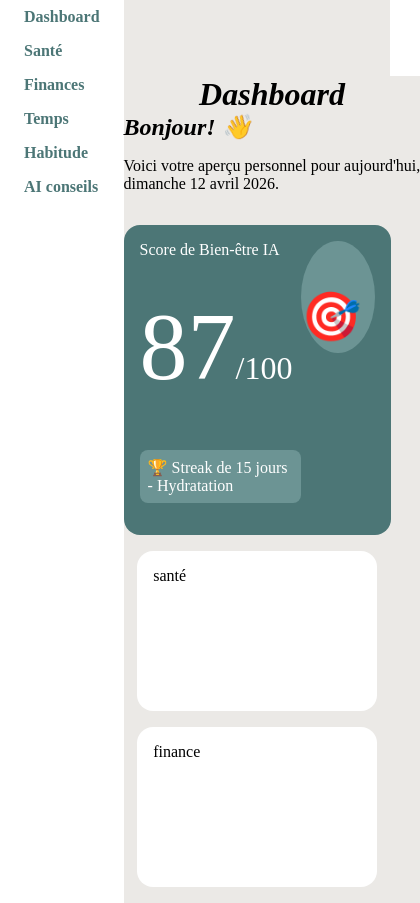
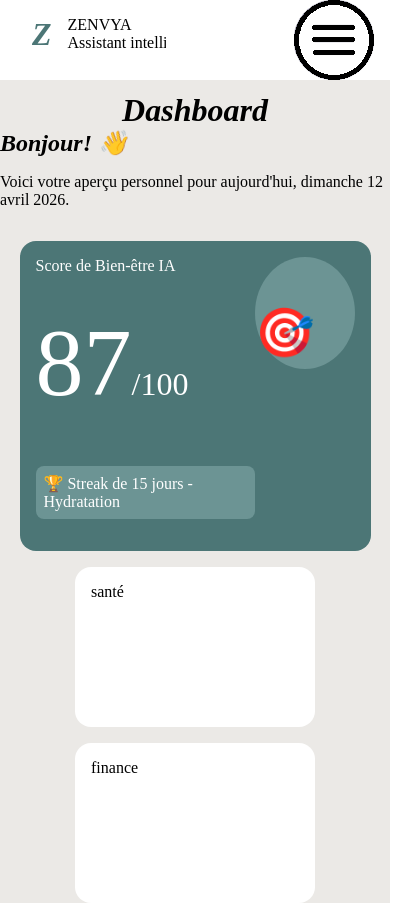
Before and after one commit to hakim-azizi/zenvya, a React (Vite) app: page /dashboard in a window 390 px wide. Shown: the top 903 px of the page, 420 px wide, since content can reach past the window. Built offline with nearby package versions, Linux system fonts and the light colour scheme.

Commit message:
Fixed the dropdown menu display bug

```diff
--- a/src/component/Menu.tsx
+++ b/src/component/Menu.tsx
@@ -1,10 +1,91 @@
+import { useState, useEffect, useRef } from "react";
+
 import { Link } from "react-router-dom";
 
+import '../style/Menu.css'
 
 function Menu() {
+    const [image, Setimage] = useState("../images/images/menu-burger.png");
+    const [value, setValue] = useState(0);
+    const [height, setHeight] = useState(0);
+    const containerRef = useRef<HTMLUListElement | null>(null);
+    const [windowWidth,setWindowWidth] = useState<boolean>(window.matchMedia('(min-width: 801px)').matches);
+    const measureHeight = () => {
+        if (containerRef.current) {
+          setHeight(containerRef.current.scrollHeight);
+        }
+      };
+    const menu = containerRef.current;
+    useEffect(() => {
+      window.addEventListener("resize", () => {
+      const menu = containerRef.current;
+
+      if (!menu) return;
+
+      setWindowWidth(window.matchMedia("(min-width: 801px)").matches);
+      if (window.matchMedia("(min-width: 801px)").matches) {
+        menu.style.visibility = "visible";
+        menu.style.height = `${height}px`;
+      } else {
+      if (value === 1) {
+        menu.style.visibility = "visible";
+        menu.style.marginTop='80px';
+      } else {
+        menu.style.marginTop=`-${height+80}px`;
+        menu.style.visibility = "hidden";
+    }
+    }
+ });
+ }, [windowWidth, height, value]);
+
+      useEffect(() => {
+        measureHeight();
+      }, []);
+
+    const openMenu = () => {
+
+    if(menu){
+
+    if (value === 0) {
+      setValue(1);
+      Setimage("../images/images/menu-burger1.png");
+      menu.style.marginTop='80px';
+      menu.style.visibility = "visible";
+      // transform: scale(1);
+      menu.style.height = `${height}px`;
+    } else {
+      setValue(0);
+      Setimage("../images/images/menu-burger.png");
+      menu.style.marginTop=`-${height+80}px`;
+      // menu.style.height = "0px";
+      setTimeout(() => {
+        menu.style.visibility = "hidden";
+      }, 250); // Durée de l'animation de fermeture
+    }}
+  };
+
   return (
+    <header className='vertical-menu'>
+      <div>
+        <p>
+          Z
+        </p>
+        <p>
+          ZENVYA<br />
+          Assistant intelligent
+        </p>
+      </div>
     <nav className="menu">
-      <ul>
+      <button type="button" onClick={openMenu}>
+        <img src={image} alt="Ouverture du menu" />
+      </button>
+                <ul
+            className="open-menu"
+            ref={containerRef}
+            style={{
+              transition: "margin-top 0.3s ease",
+            }}
+            >
         <li><Link to="dashboard">Dashboard</Link></li>
         <li><Link to="health">Santé</Link></li>
         <li><Link to="finance">Finances</Link></li>
@@ -13,7 +94,7 @@ function Menu() {
         <li><Link to="ai-consulting">AI conseils</Link></li>
       </ul>
     </nav>
-
+  </header>
   );
 }
 export default Menu;
--- a/src/style/App.css
+++ b/src/style/App.css
@@ -22,30 +22,15 @@ section {
     width: 45%;
     min-width: 240px;
 }
-.menu {
-    width:14em;
-    padding:0 1em;
-    background: #FFF;
-}
-.menu ul {
-    display: flex;
-    flex-direction: column;
-    width: 100%;
-
-}
-.menu ul li {
-    width: 100%;
-    list-style: none;
-    border-radius: 1;
-}
 .content {
     display: flex;
     flex-wrap: wrap;
     justify-content: center;
+    align-items: center;
     margin: 0;
     flex: 1;
     background-color: #EBE9E6;
-    margin: 4.75em 0 1em 0;
+    margin: 5.75em 0 1em 0;
     gap: 1em;
 }
 header {
@@ -71,3 +56,13 @@ header h2, header p {
 a {
     text-decoration: none;
 }
+@media (max-width: 800px) {
+.content {
+    margin: 5.75em 0 1em 0;
+    }
+}
+@media (min-width: 801px) {
+.content {
+    margin: 1em 0 1em 0;
+    }
+}
--- a/src/style/Footer.css
+++ b/src/style/Footer.css
@@ -2,6 +2,7 @@ footer {
     background: #2B2B2B;
     color: #FFF;
     padding: 1em;
+    width: calc(100vw - 1em);
 }
 footer > section {
     display: flex;
--- a/src/style/Home.css
+++ b/src/style/Home.css
@@ -5,6 +5,7 @@
     justify-content: center;
     gap: 1em;
     padding: 1em 0 3em 0;
+    margin-top: 4.75em;
 }
 .border {
     display: inline;
@@ -20,7 +21,6 @@
 }
 p {
     margin: 1em 0;
-    width: 100%;
 }
 .espacement {
     display: flex;
--- /dev/null
+++ b/src/style/Menu.css
@@ -0,0 +1,84 @@
+.vertical-menu {
+    background: #FFF;
+    display: flex;
+}
+.vertical-menu > div {
+    display: flex;
+    flex-wrap: wrap;
+    gap: 1em;
+}
+.vertical-menu > div > p:first-child {
+    color : #4C7676;
+    font-weight: bold;
+    font-style: italic;
+    padding-left: 1em;
+    font-size: 2em;
+    margin-top: .5em;
+}
+.menu {
+    display:flex;
+    justify-content: flex-end;
+    padding:0 1em;
+    background: #FFF;
+    width:14em;
+}
+.menu button {
+    display: none;
+    width: 80px;
+    height: 80px;
+    border: none;
+    background: #FFF;
+}
+.menu ul {
+    display: flex;
+    flex-direction: column;
+    width:14em;
+}
+.menu ul li {
+    width: 100%;
+    list-style: none;
+    border-radius: 1;
+}
+
+@media (max-width: 800px) {
+        .vertical-menu {
+        flex-direction: row;
+        justify-content: space-between;
+        height: 80px;
+        width: 100%;
+        position: fixed;
+        right: 0;
+        top: 0;
+    }
+    .menu button {
+        display: inline;
+    }
+    .menu {
+        position: absolute;
+        top: 0;
+        right: 0;
+    }
+    .open-menu {
+        overflow: hidden;
+        visibility: hidden;
+        position: absolute;
+        top: 0;
+        right: 0;
+        margin-top: -124px;
+        list-style: none;
+        background: #f1f1f1;
+        opacity: 1;
+        border-radius: 0 0 0 1rem;
+        z-index: -1;
+    }
+
+}
+@media (min-width: 801px) {
+    .vertical-menu {
+        flex-direction:column;
+    }
+
+    nav > ul {
+        visibility: show;
+    }
+}
```
Also changed, not shown: public/images/images/menu-burger.png (added), public/images/images/menu-burger1.png (added).
